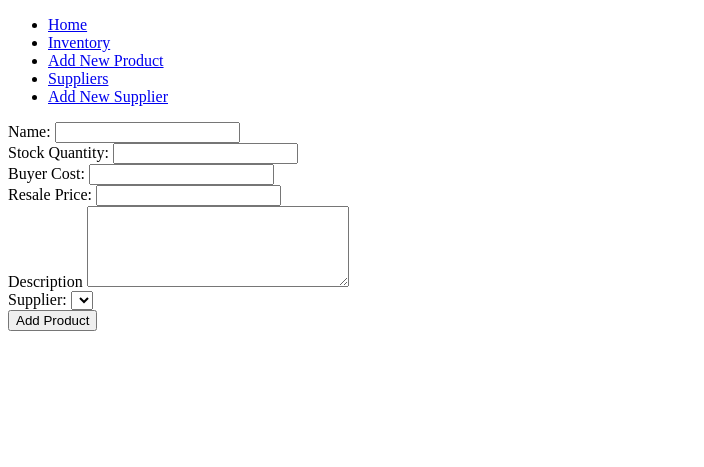
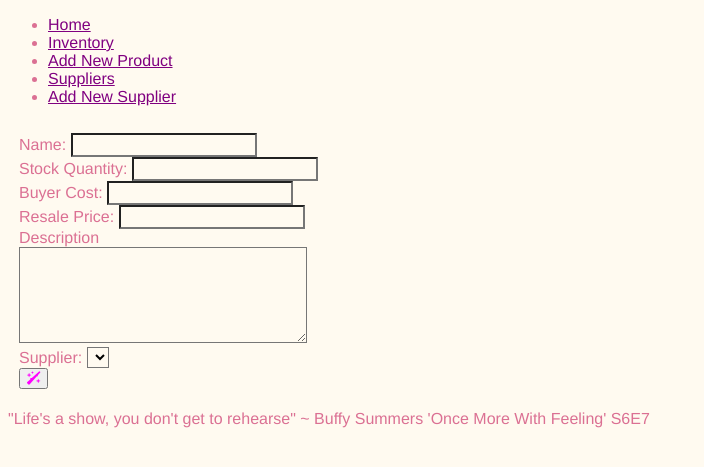
Before and after one commit to the-scooby-gang/Python_Project_W4, a Flask app: page /products/new in a window 1280 px wide. Shown: the top 467 px of the page, without its empty margins (0-704 px from the left). Run offline with Flask 2, Linux system fonts and the light colour scheme; data that the repository does not hold is empty; some libraries are stand-ins or nearby versions.

Commit message:
Add files via upload

```diff
--- /dev/null
+++ b/Python_Project_My_Magic_Shop/static/style.css
@@ -0,0 +1,44 @@
+body {
+    font-family: Helvetica, arial, sans-serif;
+    font-size: 16px; color:palevioletred;
+    background-color: floralwhite ;
+}
+
+a:any-link {
+  color: purple;
+}
+
+.product {
+    border: 1px solid ;
+    width: 250px;
+    min-height: 68px;
+    padding: 10px;
+    flex-direction: column;
+    line-height: 18px;
+    margin-bottom: 10px;
+  }
+
+.forms{
+  border: 1px solid floralwhite;
+  width: 300px;
+  min-height: 68px;
+  padding: 10px;
+  flex-direction: column;
+  line-height: 18px;
+  margin-bottom: 10px;
+}
+
+.input{
+  background-color: floralwhite;
+  font-family: Helvetica, arial, sans-serif;
+  font-size: 16px; color:black
+}
+
+.home{
+  width: 650px;
+  min-height: 380px;
+  padding: 10px;
+  background-image:
+  url("Main_Pic.jpeg")
+
+}
--- a/Python_Project_My_Magic_Shop/templates/base.html
+++ b/Python_Project_My_Magic_Shop/templates/base.html
@@ -1,13 +1,15 @@
 <!DOCTYPE html>
 <html lang="en">
 <head>
+    <link rel="stylesheet" href="{{ url_for('static',filename='style.css' ) }}">
+    <script src="https://kit.fontawesome.com/90bb1f6605.js" crossorigin="anonymous"></script>
     <meta charset="UTF-8">
     <meta http-equiv="X-UA-Compatible" content="IE=edge">
     <meta name="viewport" content="width=device-width, initial-scale=1.0">
     <title>Magic Shop</title>
 </head>
 <body>
-    <header>
+    <header class="links">
         <nav>
             <ul>
                 <li><a href="/">Home</a></li>
@@ -18,9 +20,16 @@
             </ul>
         </nav>
     </header>
+
     <div class="container">
         {% block content %}
         {% endblock %}
     </div>
+    </body>
+
+    <footer class="links">
+        "Life's a show, you don't get to rehearse" ~ Buffy Summers 'Once More With Feeling' S6E7
+    </footer>
 </body>
+
 </html>
--- a/Python_Project_My_Magic_Shop/templates/index.html
+++ b/Python_Project_My_Magic_Shop/templates/index.html
@@ -1,4 +1,7 @@
 {% extends "base.html" %}
 {% block content %}
-This will be the home page. I would like to have a cool magic shop pic with the Buffy Cast (and then me as the shop owner lolz)
+<div class="home">
+
+</div>
+
 {% endblock %}
--- a/Python_Project_My_Magic_Shop/templates/products/new.html
+++ b/Python_Project_My_Magic_Shop/templates/products/new.html
@@ -1,37 +1,37 @@
 {% extends 'base.html' %}
 {% block content %}
 
-<form action="/products" method="post">
+<form class="forms" action="/products" method="post">
     <div>
         <label for="name">Name:</label>
-        <input type="text" name="name">
+        <input class="input" type="text" name="name">
     </div>
     <div>
         <label for="stock_quantity">Stock Quantity:</label>
-        <input type="number" name="stock_quantity" id="stock_quantity">
+        <input class="input" type="number" name="stock_quantity" id="stock_quantity">
     </div>
     <div>
         <label for="buyer_cost">Buyer Cost:</label>
-        <input type="number" name="buyer_cost" id="buyer_cost">
+        <input class="input" type="number" name="buyer_cost" id="buyer_cost">
     </div>
     <div>
         <label for="resale_price">Resale Price:</label>
-        <input type="number" name="resale_price" id="resale_price">
+        <input class="input" type="number" name="resale_price" id="resale_price">
     </div>
     <div>
         <label for="description">Description</label>
-        <textarea name="description" id="description" cols="30" rows="5"></textarea>
+        <textarea class="input" name="description" id="description" cols="30" rows="5"></textarea>
     </div>
     <div>
         <label for="supplier">Supplier:</label>
-        <select name="supplier_id" id="supplier_id">
+        <select class="input" name="supplier_id" id="supplier_id">
             {% for supplier in all_suppliers %}
                 <option value="{{supplier.id}}">{{supplier.company_name}}</option>
             {% endfor %}
         </select>
     </div>
 
-    <button type="submit">Add Product</button>
+    <button type="submit"><i class="fa-solid fa-wand-sparkles" style="color: fuchsia"></i></button>
 </form>
 
 {% endblock %}
--- a/Python_Project_My_Magic_Shop/templates/products/show.html
+++ b/Python_Project_My_Magic_Shop/templates/products/show.html
@@ -1,7 +1,7 @@
 {% extends "base.html" %}
 {% block content %}
 
-<div>
+<div class="product">
     <ul>
         <li> <b>{{product.name}}</b></li>
         <li>{{product.description}}</li>
@@ -10,8 +10,8 @@
         <li>Selling Price: {{product.resale_price}}</li>
         <li>Supplier: {{product.supplier.company_name}}</li>
     </ul>
-    <form action="/products/{{product.id}}/edit" method = "POST">
-    <button type = 'edit'> Edit</button>
+    <form class="container" action="/products/{{product.id}}/edit" method = "POST">
+    <button type = 'edit'> <i class="fa-solid fa-pen-to-square" style="color:fuchsia"></i></button>
     </form>
 </div>
 
--- a/Python_Project_My_Magic_Shop/templates/suppliers/show.html
+++ b/Python_Project_My_Magic_Shop/templates/suppliers/show.html
@@ -1,14 +1,14 @@
 {% extends "base.html" %}
 {% block content %}
 
-<div>
+<div class="product" >
     <ul>
         <li> <b>Company Name: {{supplier.company_name}}</b></li>
         <li>Contact Name: {{supplier.contact_name}}</li>
         <li>Human: {{supplier.human}}</li>
     </ul>
     <form action="/suppliers/{{supplier.id}}/edit" method = "POST">
-    <button type = 'edit'> Edit</button>
+    <button type = 'edit'> <i class="fa-solid fa-pen-to-square" style="color:fuchsia"></i></button>
     </form>
 </div>
 
```
Also changed, not shown: Python_Project_My_Magic_Shop/templates/products/edit.html (+8 -8 lines), Python_Project_My_Magic_Shop/templates/products/index.html (+19 -11 lines), Python_Project_My_Magic_Shop/templates/suppliers/edit.html (+5 -5 lines), Python_Project_My_Magic_Shop/templates/suppliers/index.html (+3 -5 lines), Python_Project_My_Magic_Shop/templates/suppliers/new.html (+5 -5 lines), Python_Project_My_Magic_Shop/static/Main_Pic.jpeg (added).
